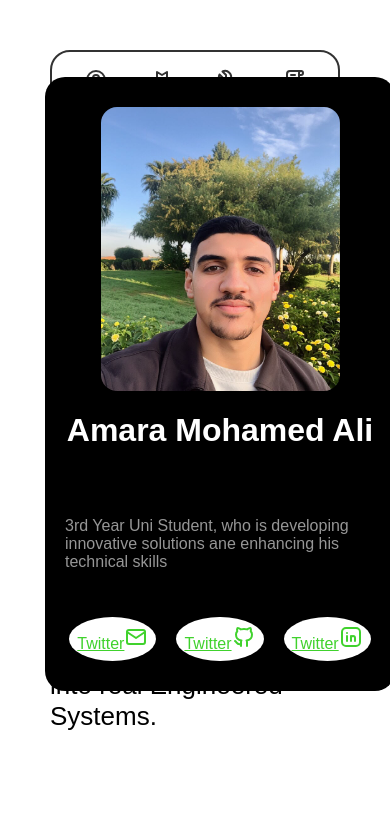
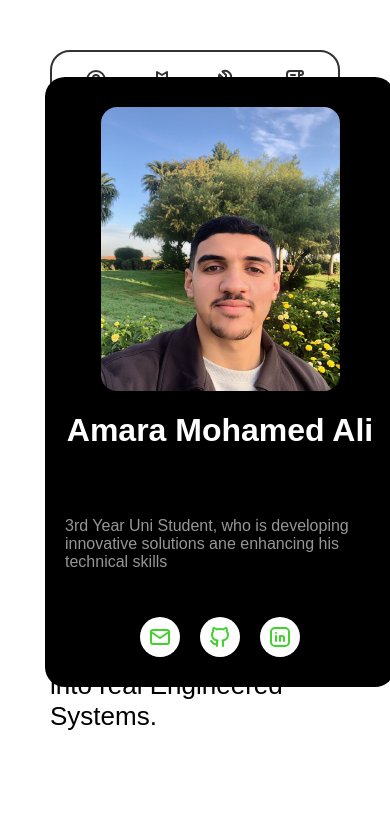
Before and after one commit to Alilacream/Portfolio, a React app: page / in a window 390 px wide. Shown: the top 832 px of the page. Built offline with nearby package versions, Linux system fonts and the light colour scheme; the HTML template or start-up script is replaced by a standard one.

Commit message:
custom social links done.
Todo: configure media queries for the userprofile positioning

```diff
--- a/src/App.css
+++ b/src/App.css
@@ -2,7 +2,7 @@
 @import './style/Experience.css';
 @import './style/Skill.css';
 @import './style/Project.css';
-
+@import './style/Me.css';
 .title{
  color: var(--hard-text);
  font-weight: 700;
@@ -61,29 +61,7 @@
   font-size: 20px;
   color: var(--soft-text)
 }
-.me {
-  background-color: #000000;
-  box-sizing: border-box;
-  display: flex;
-  width: 350px;
-  flex-direction: column;
-  align-items: center;
-  padding: 30px 20px;
-  justify-items: center;
-  border-radius: 20px;
-  position: fixed;
-  top: 77px;
-  left: 45px;
-}
 
-.me-info {
-  display: flex;
-  flex-direction: column;
-  align-items: center;
-  gap: 30px;
-  color: white;
-
-}
 
 .user-img {
   width: 239px;
@@ -106,9 +84,51 @@
   background-color: white;
   padding: 0.5em;
   border-radius: 50%;
+  height: 40px;
+  width: 40px;
+  box-sizing: border-box;
+  flex-shrink: 0;
+  display: flex;
+  justify-content: center;
+  align-items: center;
 }
 .my-links a::before {
-  content: 'Twitter';
+  content: attr(data-social);
+  position: absolute;
+  background-color: var(--acent-color);
+  color: white;
+  text-decoration: none;
+  padding: 0.5em 1em;
+  border-radius: 50%;
+  box-shadow: 0 5px 10px rgba(0,0,0,0.05);
+  transform: translateY(-34px;) rotate(25deg);
+  opacity: 0;
+  transition: 200ms cubic-bezier(.42,0,.44,1.64);
+}
+.my-links a:hover {
+  background-color: var(--acent-color);
+  color: white;
+}
+.my-links a::after {
+  content: '';
+  position: absolute;
+  height: 0;
+  width: 0;
+  border-left: 8px solid transparent;
+  border-right: 8px solid transparent;
+  border-top: 10px solid var(--acent-color);
+  transform: translateY(-45px) rotate(25deg);
+  opacity: 0;
+  transition: 200ms cubic-bezier(.42,0,.44,1.64);
+}
+.my-links a:hover::before {
+  transform: translateY(-65px) rotate(0);
+  opacity: 1;
+
+}
+.my-links a:hover::after{
+  transform: translateY(-45px) rotate(0);
+  opacity: 1;
 }
 .user-name {
   font-weight: 1500
--- a/src/component/Projects.jsx
+++ b/src/component/Projects.jsx
@@ -6,14 +6,13 @@ function CheckWebsite(targetUrl) {
 const Projects = ({ projects }) => {
   const DomDisplay = projects.map(project => (
     <div className="project">
+
+      {project.launch?.trim() && <IconArrowNarrowRight onClick={() => CheckWebsite(project.launch)} className='arrow-link' />}
       <img src={project.image} className='project-image' />
       <div className='project-text-container'>
 
         <h3>{project.name}</h3>
         <p>{project.slogan}</p>
-        <button type="submit">
-          {project.launch?.trim() && <IconArrowNarrowRight onClick={() => CheckWebsite(project.launch)} className='arrow-link' />}
-        </button>
       </div>
     </div>
   ))
--- a/src/component/ui/Link.jsx
+++ b/src/component/ui/Link.jsx
@@ -6,13 +6,13 @@ const Links = () => {
 
   return (
     <div className="my-links">
-      <a href={molsite.email}>
+      <a data-social="mail" style={{ "--acent-color": "red" }} href={molsite.email}>
         <IconMail className="email" />
       </a>
-      <a href={molsite.github}>
+      <a data-social="github" style={{ "--acent-color": "#333" }} href={molsite.github}>
         <IconBrandGithub className="github" />
       </a>
-      <a href={molsite.linkdin}>
+      <a data-social="linkedin" style={{ "--acent-color": "#106bff" }} href={molsite.linkdin}>
         <IconBrandLinkedin className="linkedin" />
       </a>
     </div>
--- a/src/lib/profiledata.js
+++ b/src/lib/profiledata.js
@@ -32,18 +32,18 @@ export const PROJECTS =
 export const TECH_SKILLS = [
   {
     image: '/skills/webdev.png',
-    title: "FullStack Web develoment",
-    skill: "Creatings portfolios, SPAs, Ecommerce , and Custom business websites"
+    title: "FullStack Web/Native Developement",
+    skill: "Creating Portfolios, SPAs, Ecommerce , and Custom Business Websites. Turn your Imagination into a real product"
   },
   {
     image: "/skills/systemarchi.jpg",
     title: "System Design",
-    skill: "Building distrubated systems for the client.",
+    skill: "Building high performance distrubated systems  for the client.",
   },
   {
     image: "/skills/design.png",
     title: "Figma Design",
-    skill: "Design",
+    skill: "Intuiative Custom Design",
   },
   {
     image: "/skills/stripe.png",
@@ -53,12 +53,12 @@ export const TECH_SKILLS = [
   {
     image: "/skills/n8n.png",
     title: "N8N",
-    skill: "Automation & ChatBot"
+    skill: "Automated Custom Pipeline, Custom ChatBot or Agent"
   },
   {
     image: "/skills/data.png",
     title: "SQL and Caching",
-    skill: "Database modelization with Ai research"
+    skill: "Database modelization with Ai search, and Caching for optimization"
   },
 ]
 
--- /dev/null
+++ b/src/style/Me.css
@@ -0,0 +1,31 @@
+.me {
+  background-color: #000000;
+  box-sizing: border-box;
+  display: flex;
+  width: 350px;
+  flex-direction: column;
+  align-items: center;
+  padding: 30px 20px;
+  justify-items: center;
+  border-radius: 20px;
+  position: fixed;
+  top: 77px;
+  left: 45px;
+}
+
+.me-info {
+  display: flex;
+  flex-direction: column;
+  align-items: center;
+  gap: 30px;
+  color: white;
+
+}
+@media(max-width: 480px)
+.me {
+  display:flex;
+  align-items: center;
+  justify-content: center;
+  width: 1fr;
+  height: 1fr;
+}
```
